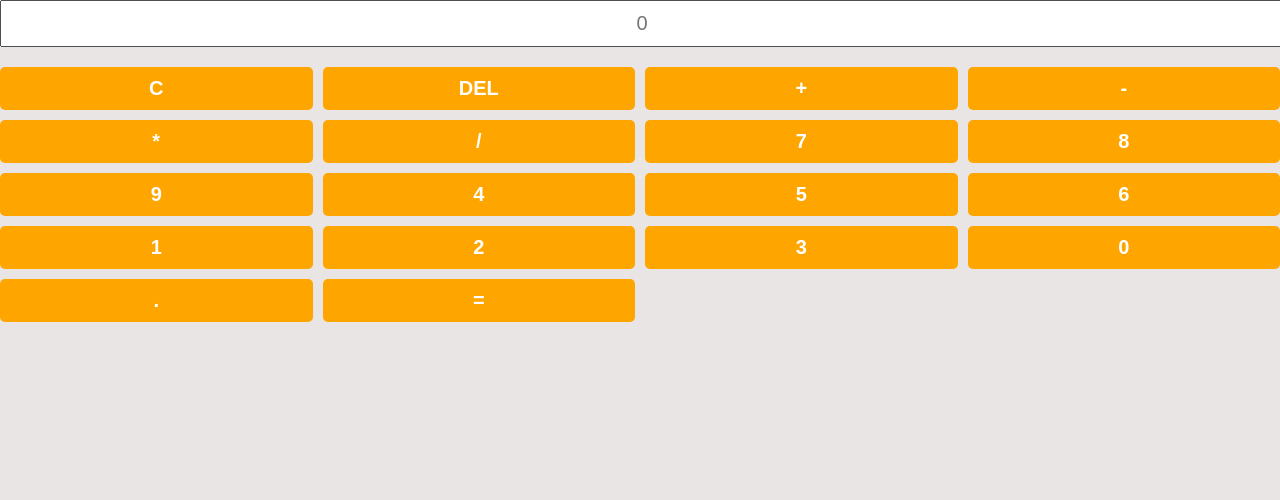
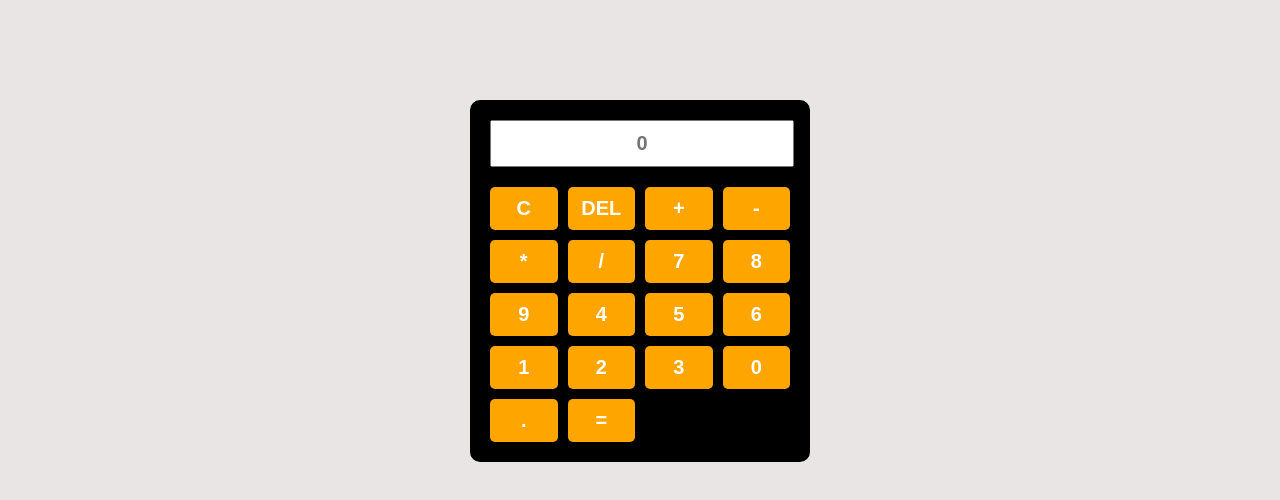
Before and after one commit to sodiqgainu/MY-PROJECTS, a plain HTML site: page CALCULATOR/index.html in a window 1280 px wide. Drawn offline with Linux system fonts and the light colour scheme.

Commit message:
remove errors

```diff
--- a/CALCULATOR/style.css
+++ b/CALCULATOR/style.css
@@ -5,7 +5,7 @@ body{
 
 }
 form
-~{
+{
     margin:0px auto;
     text-align: center;
     width: 300px;
@@ -20,7 +20,7 @@ form input{
     padding:10px 0;
     font-size: 20px;
     text-align: center ;
-
+    font-weight: bold;
 }
 form input:focus{
   outline: none;
```
